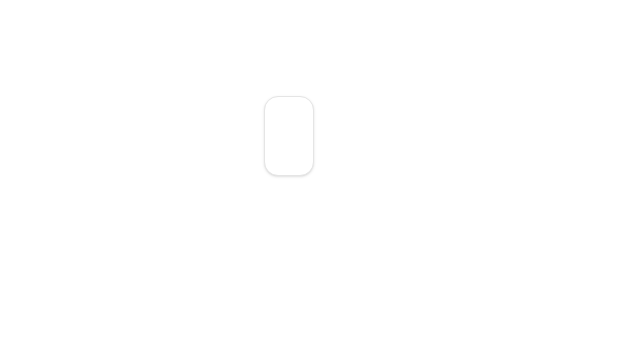
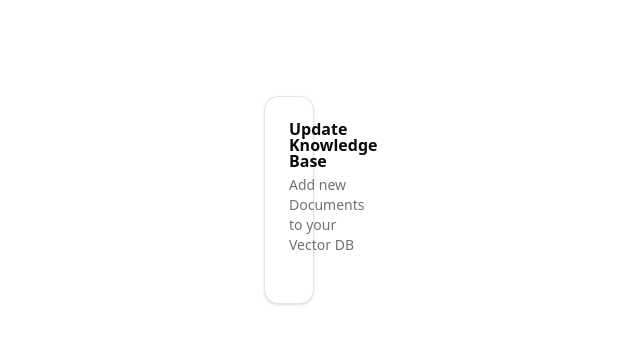
Before and after one commit to akshaysinhaaa/ai-doc-knowledge-base, a Next.js app: page /pinecone in a window 1280 px wide. Shown: the top 344 px of the page, without its empty margins (351-991 px from the left). Built offline with nearby package versions, Linux system fonts and the light colour scheme.

Commit message:
initial commit

```diff
--- a/app/pinecone/page.tsx
+++ b/app/pinecone/page.tsx
@@ -1,4 +1,4 @@
-import { Card, CardContent, CardHeader } from '@/components/ui/card'
+import { Card, CardContent, CardDescription, CardHeader, CardTitle } from '@/components/ui/card'
 import React from 'react'
 
 type Props = {}
@@ -7,7 +7,10 @@ const VectorDBpage = (props: Props) => {
   return (
     <main className='flex flex-col items-center p-24'>
         <Card>
-            <CardHeader></CardHeader>
+            <CardHeader>
+              <CardTitle>Update Knowledge Base</CardTitle>
+              <CardDescription>Add new Documents to your Vector DB</CardDescription>
+            </CardHeader>
             <CardContent></CardContent>
         </Card>
     </main>
```
